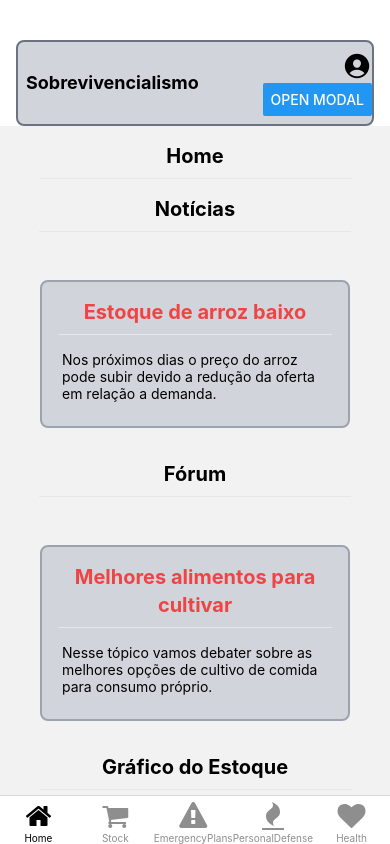
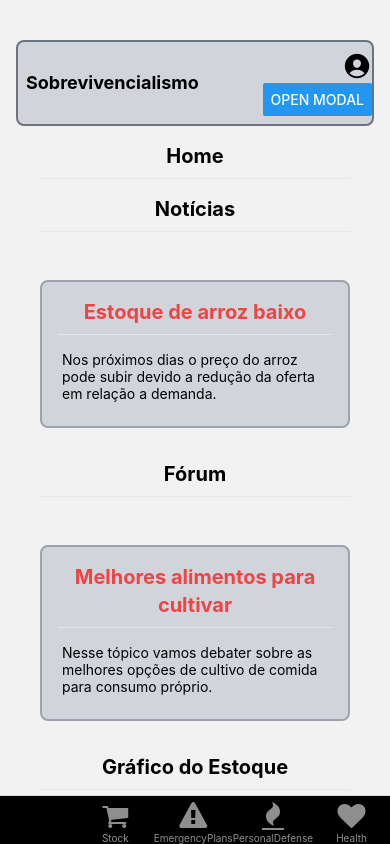
Before and after one commit to marcos-vcg/prepare-se, a React Native app: screen /Tabs in a window 390 px wide. Built offline with nearby package versions, Linux system fonts and the light colour scheme.

Commit message:
move app header to inside tab navigation

```diff
--- a/src/navigation/index.tsx
+++ b/src/navigation/index.tsx
@@ -20,7 +20,7 @@ export default function RootStack() {
     return (
         <NavigationContainer>
             {/* <StatusBar backgroundColor={"#38A69D"} barStyle={"light-content"}/> */}
-            <AppHeader appName={"Sobrevivencialismo"} />
+            {/* <AppHeader appName={"Sobrevivencialismo"} /> */}
 
             <Stack.Navigator initialRouteName="TabNavigator" screenOptions={{}}>
                 <Stack.Screen
--- a/src/navigation/tab-navigator.tsx
+++ b/src/navigation/tab-navigator.tsx
@@ -10,6 +10,7 @@ import Stock from '../screens/Stock';
 import EmergencyPlans from '../screens/EmergencyPlans';
 import PersonalDefense from '~/screens/PersonalDefense';
 import Health from '../screens/Health';
+import AppHeader from '~/components/AppHeader';
 
 
 
@@ -29,9 +30,13 @@ export default function TabLayout({ navigation }: Props) {
 
 
   return (
+    <>
+      <AppHeader appName={"Sobrevivencialismo"} navigation={navigation} />
+
       <Tab.Navigator
         screenOptions={{
           tabBarActiveTintColor: 'black',
+          tabBarStyle: { backgroundColor: 'black'},
 
           headerShown: false,
 
@@ -89,6 +94,7 @@ export default function TabLayout({ navigation }: Props) {
         />
 
       </Tab.Navigator>
+    </>
   );
 }
 
```
Lines whose indentation alone changed are shown as unchanged.
